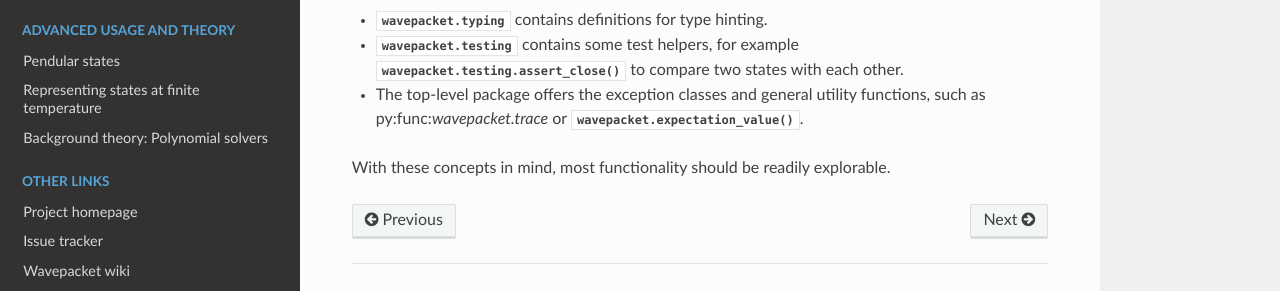
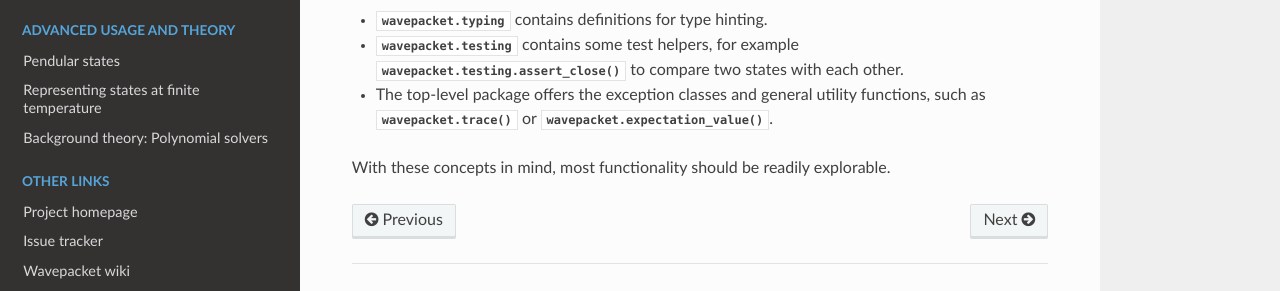
Before and after one commit to ulflor/wavepacket, a Sphinx documentation site: the page built from doc/architecture.rst, in a window 1280 px wide and 900 px high, scrolled down 870 px. Shown: the part 531-822 px from the top of the window. Built offline with Sphinx 7.4.7 and the Read the Docs theme 3.1.0, drawn with Linux system fonts in a browser that asks for light colours; formulas are drawn with MathJax 3; pages that are not in the unit, such as notebooks, are missing from menus.

Commit message:
Small typo fix

```diff
--- a/doc/architecture.rst
+++ b/doc/architecture.rst
@@ -64,6 +64,6 @@ Two other modules stand apart from this hierarchy:
 * :py:mod:`wavepacket.testing` contains some test helpers,
   for example :py:func:`wavepacket.testing.assert_close` to compare two states with each other.
 * The top-level package offers the exception classes and general utility functions,
-  such as py:func:`wavepacket.trace` or :py:func:`wavepacket.expectation_value`.
+  such as :py:func:`wavepacket.trace` or :py:func:`wavepacket.expectation_value`.
 
 With these concepts in mind, most functionality should be readily explorable.
```
